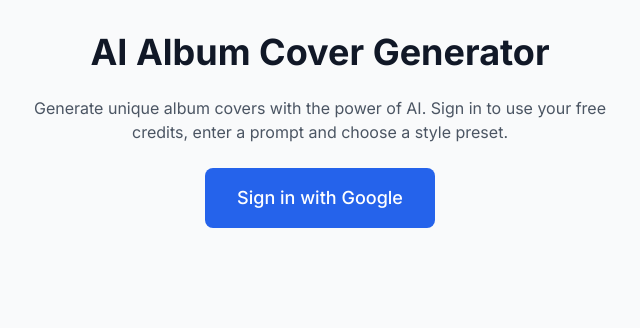
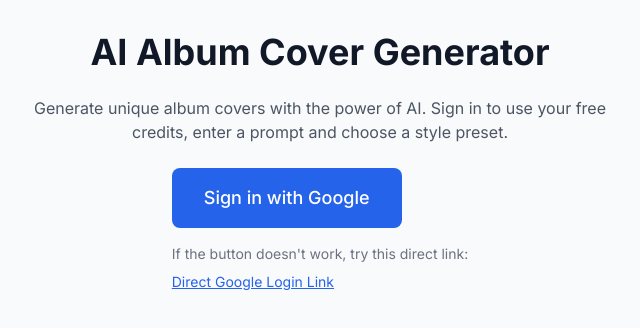
Before and after one commit to sierkvdv/AI-Album-Gen, a Next.js app: page / in a window 1280 px wide. Shown: the top 328 px of the page, without its empty margins (320-960 px from the left). Built offline with nearby package versions, Linux system fonts and the light colour scheme; no server answers.

Commit message:
dtabase-jwt-wfix

```diff
--- /dev/null
+++ b/src/app/api/debug-env/route.ts
@@ -0,0 +1,12 @@
+import { NextResponse } from 'next/server';
+
+export async function GET() {
+  return NextResponse.json({
+    hasGoogleClientId: !!process.env.GOOGLE_CLIENT_ID,
+    hasGoogleClientSecret: !!process.env.GOOGLE_CLIENT_SECRET,
+    hasNextAuthSecret: !!process.env.NEXTAUTH_SECRET,
+    hasNextAuthUrl: !!process.env.NEXTAUTH_URL,
+    canonicalHost: process.env.CANONICAL_HOST,
+    nodeEnv: process.env.NODE_ENV,
+  });
+}
--- a/src/app/page.tsx
+++ b/src/app/page.tsx
@@ -63,6 +63,7 @@
         enter a prompt and choose a style preset.
       </p>
 
+      <div className="space-y-4">
         <button
           onClick={handleSignIn}
           disabled={isLoading}
@@ -70,6 +71,17 @@
         >
           {isLoading ? 'Signing in...' : 'Sign in with Google'}
         </button>
+
+        <div className="text-sm text-gray-500 space-y-2">
+          <p>If the button doesn't work, try this direct link:</p>
+          <a
+            href="/api/auth/signin/google?callbackUrl=/dashboard"
+            className="text-blue-600 hover:underline block"
+          >
+            Direct Google Login Link
+          </a>
+        </div>
+      </div>
     </main>
   );
 }
--- a/src/lib/auth.ts
+++ b/src/lib/auth.ts
@@ -10,10 +10,6 @@
   session: {
     strategy: 'jwt',
     maxAge: 7 * 24 * 60 * 60, // 7 days
-  },
-  pages: {
-    signIn: '/',
-    error: '/',
   },
   debug: true, // Always debug for now
   useSecureCookies: process.env.NODE_ENV === 'production',
```
Lines whose indentation alone changed are shown as unchanged.
